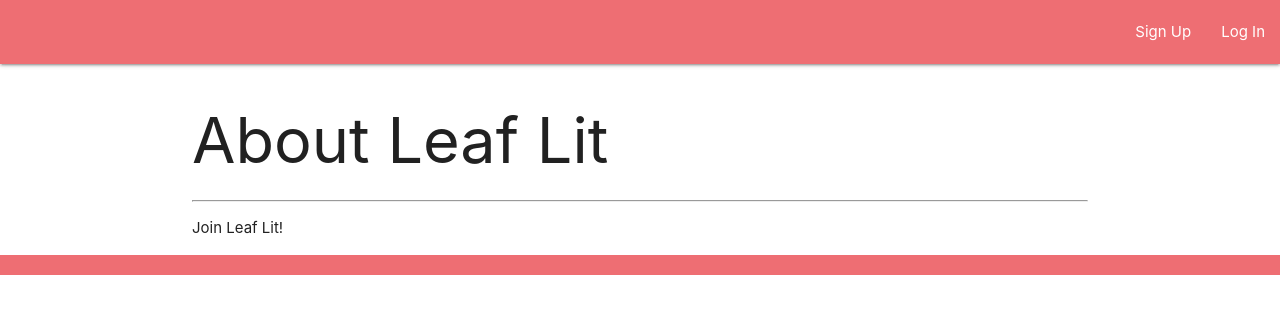
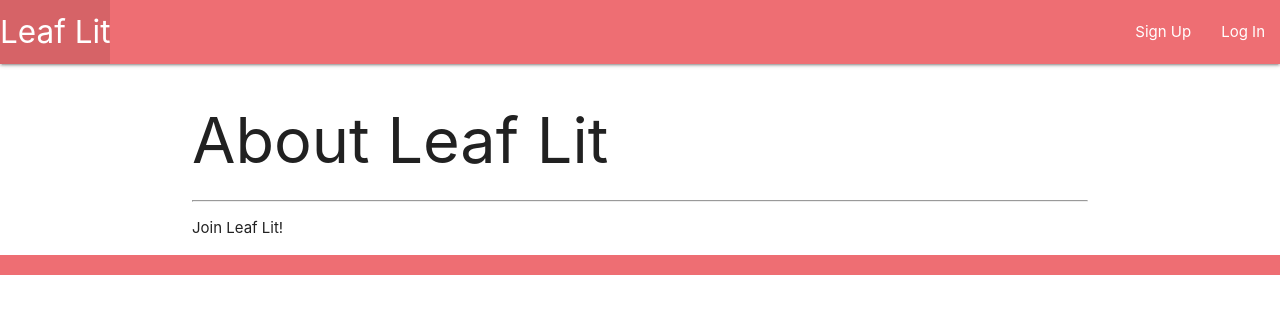
Before and after one commit to awm-builds/LeafLit, a Django app: page / in a window 1280 px wide. Shown: the top 314 px of the page. Run offline with Django 5.2, Linux system fonts and the light colour scheme.

Commit message:
Added home nav link

```diff
--- a/main_app/templates/base.html
+++ b/main_app/templates/base.html
@@ -10,6 +10,9 @@
 <body>
   <header class="navbar-fixed">
     <nav>
+      <ul>
+        <li><a href="{% url 'home' %}" class="left brand-logo">Leaf Lit</a></li>
+      </ul>
       <ul class="right">
         <!-- changes below -->
         {% if user.is_authenticated %}
```
